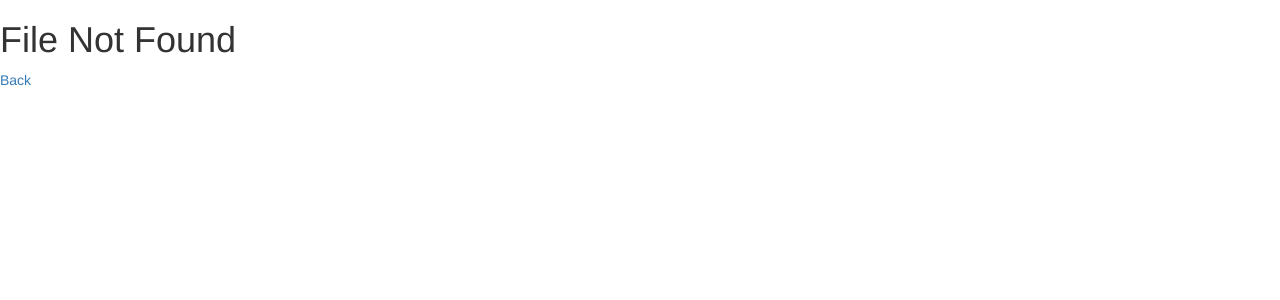
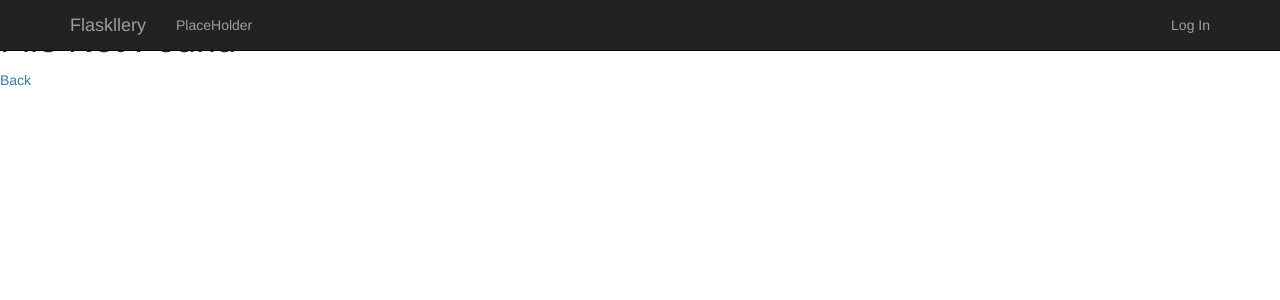
Before and after one commit to Zokormazo/flaskllery, a Python web app: template app/templates/404.html in a window 1280 px wide. Shown: the top 300 px of the page. Run offline with Jinja, Linux system fonts and the light colour scheme; the template is opened without the code that fills it, so the values that code supplies are empty; some libraries are stand-ins or nearby versions.

Commit message:
Add bootstrap top nav bar

```diff
--- /dev/null
+++ b/app/static/styles.css
@@ -0,0 +1,4 @@
+.page_content {
+  padding: 40px 15px;
+  text-align: center;
+}
--- a/app/templates/base.html
+++ b/app/templates/base.html
@@ -7,8 +7,43 @@
 <link rel="stylesheet" type="text/css" href="{{ url_for('static', filename='styles.css') }}">
 {% endblock %}
 
+{% block navbar %}
+<nav class="navbar navbar-inverse navbar-fixed-top">
+  <div class="container">
+    <div class="navbar-header">
+      <button type="button" class="navbar-toggle collapsed" data-toggle="collapse" data-target="#navbar" aria-expanded="false" aria-controls="navbar">
+        <span class="sr-only">Toggle navigation</span>
+        <span class="icon-bar"></span>
+        <span class="icon-bar"></span>
+        <span class="icon-bar"></span>
+      </button>
+      <a class="navbar-brand" href="{{ url_for('index') }}">Flaskllery</a>
+    </div>
+    <div id="navbar" class="collapse navbar-collapse">
+      <ul class="nav navbar-nav">
+        <li><a href="#">PlaceHolder</a></li>
+      </ul>
+      <ul class="nav navbar-nav navbar-right">
+      {% if g.user.is_authenticated() %}
+      <li class="dropdown">
+        <a href="#" class="dropdown-toggle" data-toggle="dropdown">{{ g.user.username }}</a>
+        <ul class="dropdown-menu">
+          <li><a href="{{ url_for('user.profile') }}">Profile</a></li>
+          <li><a href="{{ url_for('user.logout') }}">Logout</a></li>
+        </ul>
+      </li>
+      {% else %}
+      <li><a href="{{ url_for('user.login') }}">Log In</a></li>
+      {% endif %}
+    </div>
+  </div>
+</nav>
+{% endblock %}
+
 {% block content %}
-<div class="content">
+<div class="container">
+  <div class="page_content">
     {% block page_content %}{% endblock %}
+  </div>
 </div>
 {% endblock %}
--- a/app/views.py
+++ b/app/views.py
@@ -4,6 +4,5 @@ from app import app
 
 @app.route('/')
 @app.route('/index')
-@login_required
 def index():
 	return render_template('index.html')
```
